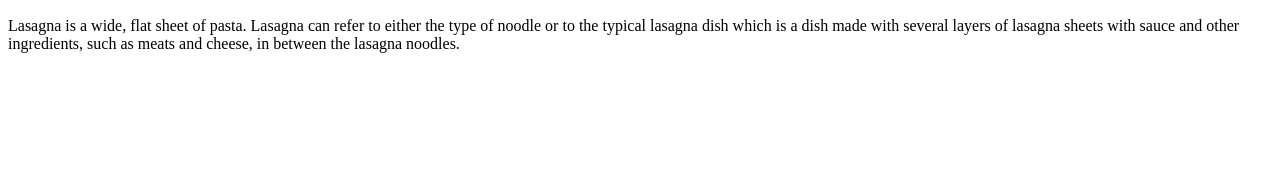
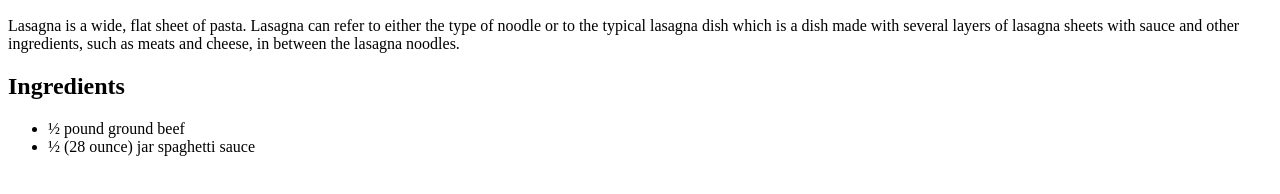
Before and after one commit to Medadreamer/odin-recipes, a plain HTML site: page recipes/lasagna.html in a window 1280 px wide. Shown: the part 434-628 px from the top of the page. Drawn offline with Linux system fonts and the light colour scheme.

Commit message:
Add ingredients to lasagna page

```diff
--- a/recipes/lasagna.html
+++ b/recipes/lasagna.html
@@ -4,12 +4,20 @@
     <meta charset="UTF-8">
     <meta http-equiv="X-UA-Compatible" content="IE=edge">
     <meta name="viewport" content="width=device-width, initial-scale=1.0">
-    <title>Document</title>
+    <title>Lasagna</title>
 </head>
 <body>
     <h1>Lasagna</h1>
         <img src="https://imagesvc.meredithcorp.io/v3/mm/image?url=https%3A%2F%2Fimages.media-allrecipes.com%2Fuserphotos%2F7250725.jpg&" alt="lasagna plate">
         <h2>Description:</h2>
             <p>Lasagna is a wide, flat sheet of pasta. Lasagna can refer to either the type of noodle or to the typical lasagna dish which is a dish made with several layers of lasagna sheets with sauce and other ingredients, such as meats and cheese, in between the lasagna noodles.</p>
+        <h2>Ingredients</h2>
+            <ul>
+                <li>½ pound ground beef </li>
+                <li> ½ (28 ounce) jar spaghetti sauce </li>
+            </ul>
+
+
+
 </body>
 </html>
```
